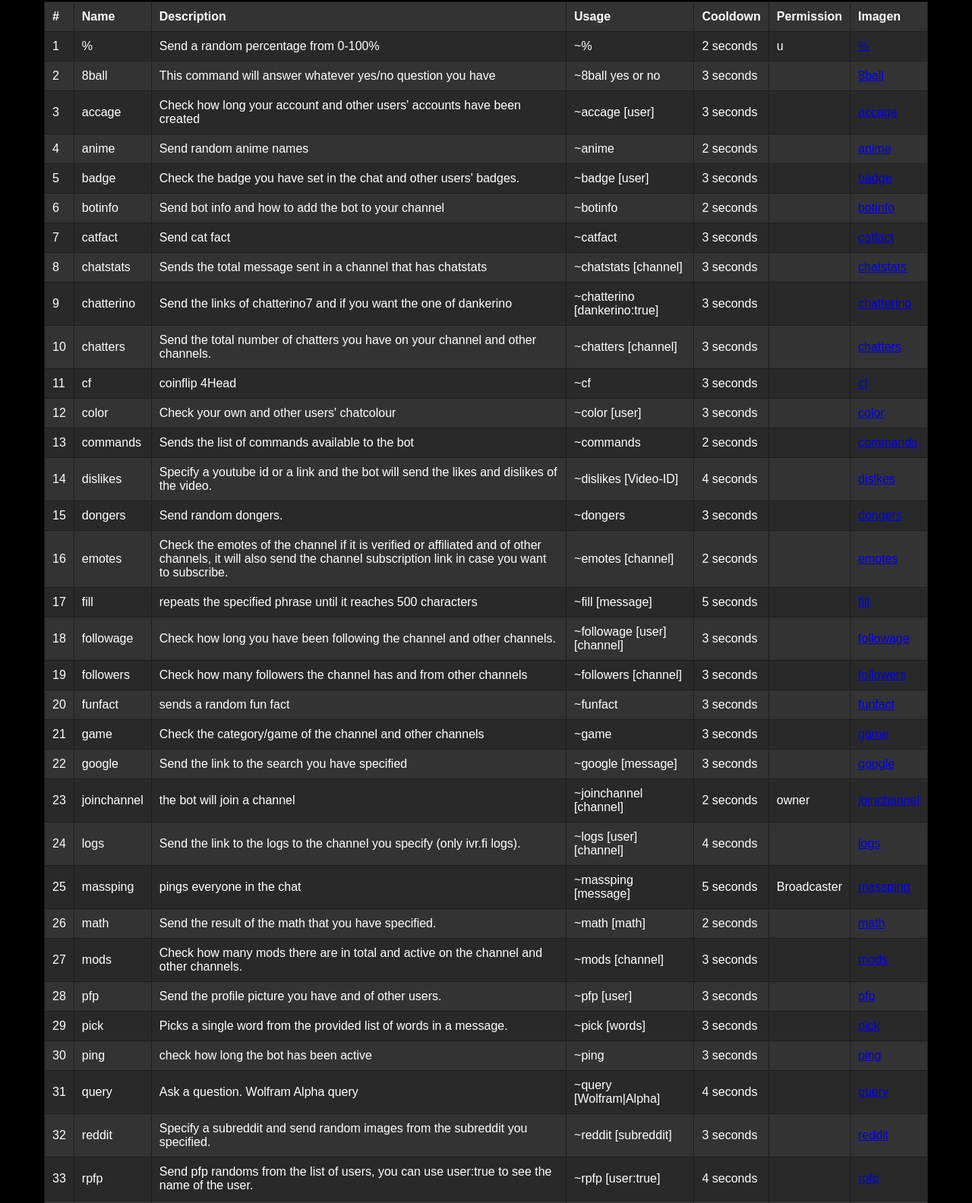
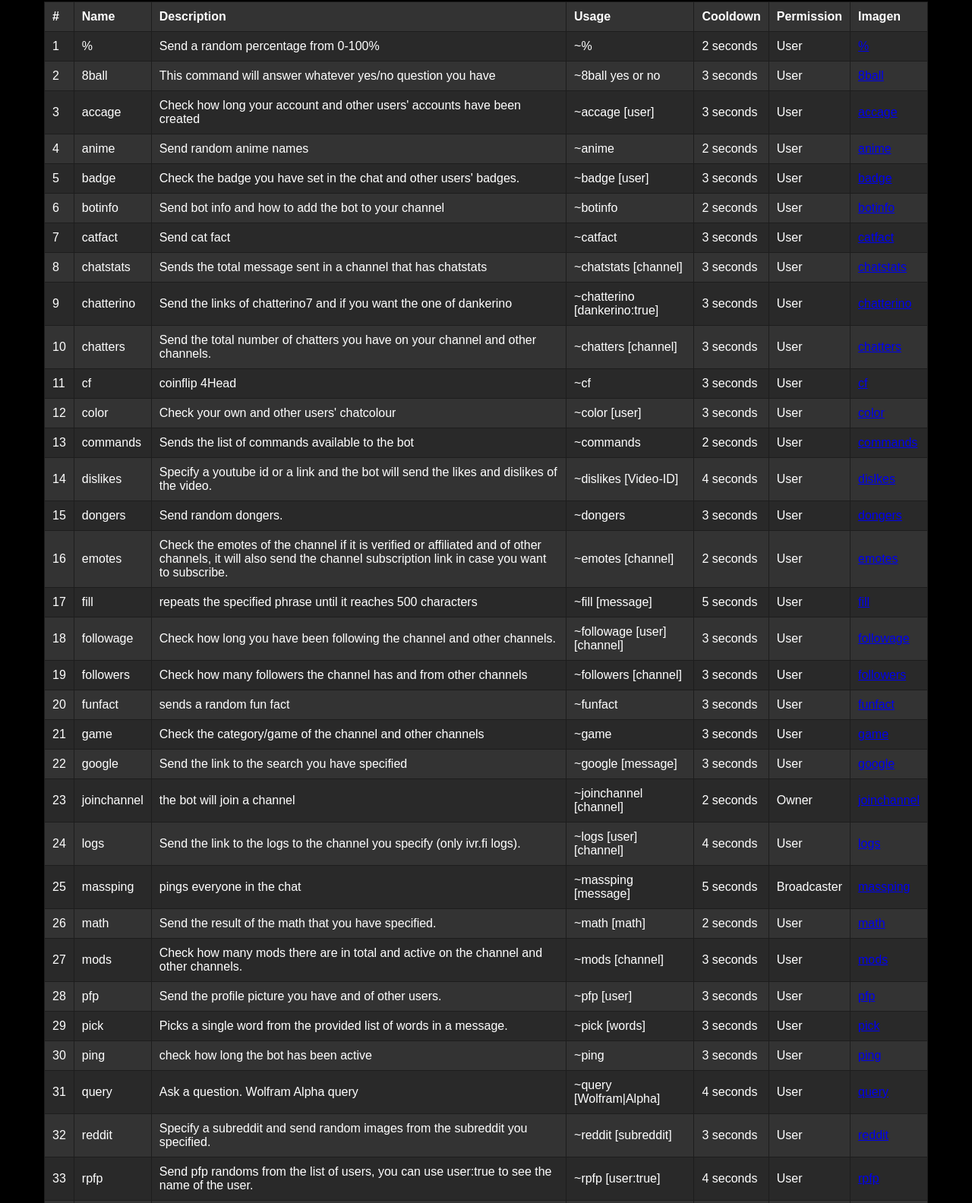
Before and after one commit to ypbt/commands, a plain HTML site: page index.html in a window 1280 px wide. Shown: the part 140-1724 px from the top of the page at 76% size. Drawn offline with Linux system fonts and the light colour scheme.

Commit message:
Update index.html

```diff
--- a/index.html
+++ b/index.html
@@ -32,7 +32,7 @@
                     <td>Send a random percentage from 0-100%</td>
                     <td>~%</td>
                     <td>2 seconds</td>
-                    <td>u</td>
+                    <td>User</td>
                     <td><a href="https://i.nuuls.com/KTI0M.png">%</a></td>
 
 
@@ -43,7 +43,7 @@
                     <td>This command will answer whatever yes/no question you have</td>
                     <td>~8ball yes or no</td>
                     <td>3 seconds</td>
-                    <td></td>
+                    <td>User</td>
                     <td><a href="https://i.nuuls.com/F0qlX.png">8ball</a></td>
                 </tr>
                 <tr>
@@ -52,7 +52,7 @@
                     <td>Check how long your account and other users' accounts have been created</td>
                     <td>~accage [user]</td>
                     <td>3 seconds</td>
-                    <td></td>
+                    <td>User</td>
                     <td><a href="https://i.nuuls.com/7B2TD.png">accage</a></td>
                 </tr>
                 <tr>
@@ -61,7 +61,7 @@
                     <td>Send random anime names</td>
                     <td>~anime</td>
                     <td>2 seconds</td>
-                    <td></td>
+                    <td>User</td>
                     <td><a href="https://i.nuuls.com/_zvJH.png">anime</a></td>
                 </tr>
                 <tr>
@@ -70,7 +70,7 @@
                     <td>Check the badge you have set in the chat and other users' badges.</td>
                     <td>~badge [user]</td>
                     <td>3 seconds</td>
-                    <td></td>
+                    <td>User</td>
                     <td><a href="https://i.nuuls.com/fuyXG.png">badge</a></td>
                 </tr>
                 <tr>
@@ -79,7 +79,7 @@
                     <td>Send bot info and how to add the bot to your channel</td>
                     <td>~botinfo</td>
                     <td>2 seconds</td>
-                    <td></td>
+                    <td>User</td>
                     <td><a href="https://i.nuuls.com/6lUNW.png">botinfo</a></td>
                 </tr>
                 <tr>
@@ -88,7 +88,7 @@
                     <td>Send cat fact</td>
                     <td>~catfact</td>
                     <td>3 seconds</td>
-                    <td></td>
+                    <td>User</td>
                     <td><a href="https://i.nuuls.com/1WC6e.png">catfact</a></td>
                 </tr>
                 <tr>
@@ -97,7 +97,7 @@
                     <td>Sends the total message sent in a channel that has chatstats</td>
                     <td>~chatstats [channel]</td>
                     <td>3 seconds</td>
-                    <td></td>
+                    <td>User</td>
                     <td><a href="https://i.nuuls.com/A-PsS.png">chatstats</a></td>
                 </tr>
                 <tr>
@@ -106,7 +106,7 @@
                     <td>Send the links of chatterino7 and if you want the one of dankerino</td>
                     <td>~chatterino [dankerino:true]</td>
                     <td>3 seconds</td>
-                    <td></td>
+                    <td>User</td>
                     <td><a href="https://i.nuuls.com/cDIoX.png">chatterino</a></td>
                 </tr>
                 <tr>
@@ -115,7 +115,7 @@
                     <td>Send the total number of chatters you have on your channel and other channels.</td>
                     <td>~chatters [channel]</td>
                     <td>3 seconds</td>
-                    <td></td>
+                    <td>User</td>
                     <td><a href="https://i.nuuls.com/RogIW.png">chatters</a></td>
                 </tr>
                  <tr>
@@ -124,7 +124,7 @@
                     <td>coinflip 4Head</td>
                     <td>~cf</td>
                     <td>3 seconds</td>
-                    <td></td>
+                    <td>User</td>
                     <td><a href="https://i.nuuls.com/VhbWg.png">cf</a></td>
                 </tr>
                 <tr>
@@ -133,7 +133,7 @@
                     <td>Check your own and other users' chatcolour</td>
                     <td>~color [user]</td>
                     <td>3 seconds</td>
-                    <td></td>
+                    <td>User</td>
                     <td><a href="https://i.nuuls.com/jvlng.png">color</a></td>
                 </tr>
                 <tr>
@@ -142,7 +142,7 @@
                     <td>Sends the list of commands available to the bot</td>
                     <td>~commands</td>
                     <td>2 seconds</td>
-                    <td></td>
+                    <td>User</td>
                     <td><a href="https://i.nuuls.com/9MlKt.png">commands</a></td>
                 </tr>
                 <tr>
@@ -151,7 +151,7 @@
                     <td>Specify a youtube id or a link and the bot will send the likes and dislikes of the video.</td>
                     <td>~dislikes [Video-ID]</td>
                     <td>4 seconds</td>
-                    <td></td>
+                    <td>User</td>
                     <td><a href="https://i.nuuls.com/-LZiD.png">dislkes</a></td>
                 </tr>
                 <tr>
@@ -160,7 +160,7 @@
                     <td>Send random dongers.</td>
                     <td>~dongers</td>
                     <td>3 seconds</td>
-                    <td></td>
+                    <td>User</td>
                     <td><a href="https://i.nuuls.com/Q0j2_.png">dongers</a></td>
                 </tr>
                 <tr>
@@ -169,7 +169,7 @@
                     <td>Check the emotes of the channel if it is verified or affiliated and of other channels, it will also send the channel subscription link in case you want to subscribe.</td>
                     <td>~emotes [channel]</td>
                     <td>2 seconds</td>
-                    <td></td>
+                    <td>User</td>
                     <td><a href="https://i.nuuls.com/NibRF.png">emotes</a></td>
                 </tr>
                  <tr>
@@ -178,7 +178,7 @@
                     <td>repeats the specified phrase until it reaches 500 characters</td>
                     <td>~fill [message]</td>
                     <td>5 seconds</td>
-                    <td></td>
+                    <td>User</td>
                     <td><a href="https://i.nuuls.com/ahC0S.png">fill</a></td>
                 </tr>
                 <tr>
@@ -187,7 +187,7 @@
                     <td>Check how long you have been following the channel and other channels.</td>
                     <td>~followage [user] [channel]</td>
                     <td>3 seconds</td>
-                    <td></td>
+                    <td>User</td>
                     <td><a href="https://i.nuuls.com/DSImn.png">followage</a></td>
                 </tr>
                 <tr>
@@ -196,7 +196,7 @@
                     <td>Check how many followers the channel has and from other channels</td>
                     <td>~followers [channel]</td>
                     <td>3 seconds</td>
-                    <td></td>
+                    <td>User</td>
                     <td><a href="https://i.nuuls.com/r43OD.png">followers</a></td>
                 </tr>
                 <tr>
@@ -205,7 +205,7 @@
                     <td>sends a random fun fact</td>
                     <td>~funfact</td>
                     <td>3 seconds</td>
-                    <td></td>
+                    <td>User</td>
                     <td><a href="https://i.nuuls.com/Igchd.png">funfact</a></td>
                 </tr>
                 <tr>
@@ -214,7 +214,7 @@
                     <td>Check the category/game of the channel and other channels</td>
                     <td>~game</td>
                     <td>3 seconds</td>
-                    <td></td>
+                    <td>User</td>
                     <td><a href="https://i.nuuls.com/XkGvp.png">game</a></td>
                 </tr>
                 <tr>
@@ -223,7 +223,7 @@
                     <td>Send the link to the search you have specified</td>
                     <td>~google [message]</td>
                     <td>3 seconds</td>
-                    <td></td>
+                    <td>User</td>
                     <td><a href="https://i.nuuls.com/Tq7z_.png">google</a></td>
                 </tr>
                 <tr>
@@ -232,7 +232,7 @@
                     <td>the bot will join a channel</td>
                     <td>~joinchannel [channel]</td>
                     <td>2 seconds</td>
-                    <td>owner</td>
+                    <td>Owner</td>
                     <td><a href="https://i.nuuls.com/mAa8G.png">joinchannel</a></td>
                 </tr>
                 <tr>
@@ -241,7 +241,7 @@
                     <td>Send the link to the logs to the channel you specify (only ivr.fi logs).</td>
                     <td>~logs [user] [channel]</td>
                     <td>4 seconds</td>
-                    <td></td>
+                    <td>User</td>
                     <td><a href="https://i.nuuls.com/uvPli.png">logs</a></td>
                 </tr>
                 <tr>
@@ -259,7 +259,7 @@
                     <td>Send the result of the math that you have specified.</td>
                     <td>~math [math]</td>
                     <td>2 seconds</td>
-                    <td></td>
+                    <td>User</td>
                     <td><a href="https://i.nuuls.com/SG5Eq.png">math</a></td>
                 </tr>
                 <tr>
@@ -268,7 +268,7 @@
                     <td>Check how many mods there are in total and active on the channel and other channels.</td>
                     <td>~mods [channel]</td>
                     <td>3 seconds</td>
-                    <td></td>
+                    <td>User</td>
                     <td><a href="https://i.nuuls.com/B_gJ9.png">mods</a></td>
                 </tr>
                 <tr>
@@ -277,7 +277,7 @@
                     <td>Send the profile picture you have and of other users.</td>
                     <td>~pfp [user]</td>
                     <td>3 seconds</td>
-                    <td></td>
+                    <td>User</td>
                     <td><a href="https://i.nuuls.com/LALT4.png">pfp</a></td>
                 </tr>
                 <tr>
@@ -286,7 +286,7 @@
                     <td>Picks a single word from the provided list of words in a message.</td>
                     <td>~pick [words]</td>
                     <td>3 seconds</td>
-                    <td></td>
+                    <td>User</td>
                     <td><a href="https://i.nuuls.com/36PQL.png">pick</a></td>
                 </tr>
                 <tr>
@@ -295,7 +295,7 @@
                     <td>check how long the bot has been active</td>
                     <td>~ping</td>
                     <td>3 seconds</td>
-                    <td></td>
+                    <td>User</td>
                     <td><a href="https://i.nuuls.com/xdVrv.png">ping</a></td>
                 </tr>
                 <tr>
@@ -304,7 +304,7 @@
                     <td>Ask a question. Wolfram Alpha query</td>
                     <td>~query [Wolfram|Alpha]</td>
                     <td>4 seconds</td>
-                    <td></td>
+                    <td>User</td>
                     <td><a href="https://i.nuuls.com/dQBVp.png">query</a></td>
                 </tr>
                 <tr>
@@ -313,7 +313,7 @@
                     <td>Specify a subreddit and send random images from the subreddit you specified.</td>
                     <td>~reddit [subreddit]</td>
                     <td>3 seconds</td>
-                    <td></td>
+                    <td>User</td>
                     <td><a href="https://i.nuuls.com/SGf64.png">reddit</a></td>
                 </tr>
                 <tr>
@@ -322,7 +322,7 @@
                     <td>Send pfp randoms from the list of users, you can use user:true to see the name of the user.</td>
                     <td>~rpfp [user:true]</td>
                     <td>4 seconds</td>
-                    <td></td>
+                    <td>User</td>
                     <td><a href="https://i.nuuls.com/bd-CX.png">rpfp</a></td>
                 </tr>
                 <tr>
@@ -337,10 +337,10 @@
                 <tr>
                     <td>35</td>
                     <td>spam</td>
-                    <td>Spam a phrase in chat</td>
+                    <td>Spam a phrase in chat 3-60</td>
                     <td>~spam [phrase]</td>
                     <td>5 seconds</td>
-                    <td>moderators</td>
+                    <td>Moderators</td>
                     <td><a href="https://i.nuuls.com/MtiFh.png">spam</a></td>
                 </tr>
                 <tr>
@@ -349,7 +349,7 @@
                     <td>check how long you have been a channel subscriber</td>
                     <td>~sa [user] [channel]</td>
                     <td>3 seconds</td>
-                    <td></td>
+                    <td>User</td>
                     <td><a href="https://i.nuuls.com/hOS1F.png">sa</a></td>
                 </tr>
                 <tr>
```
